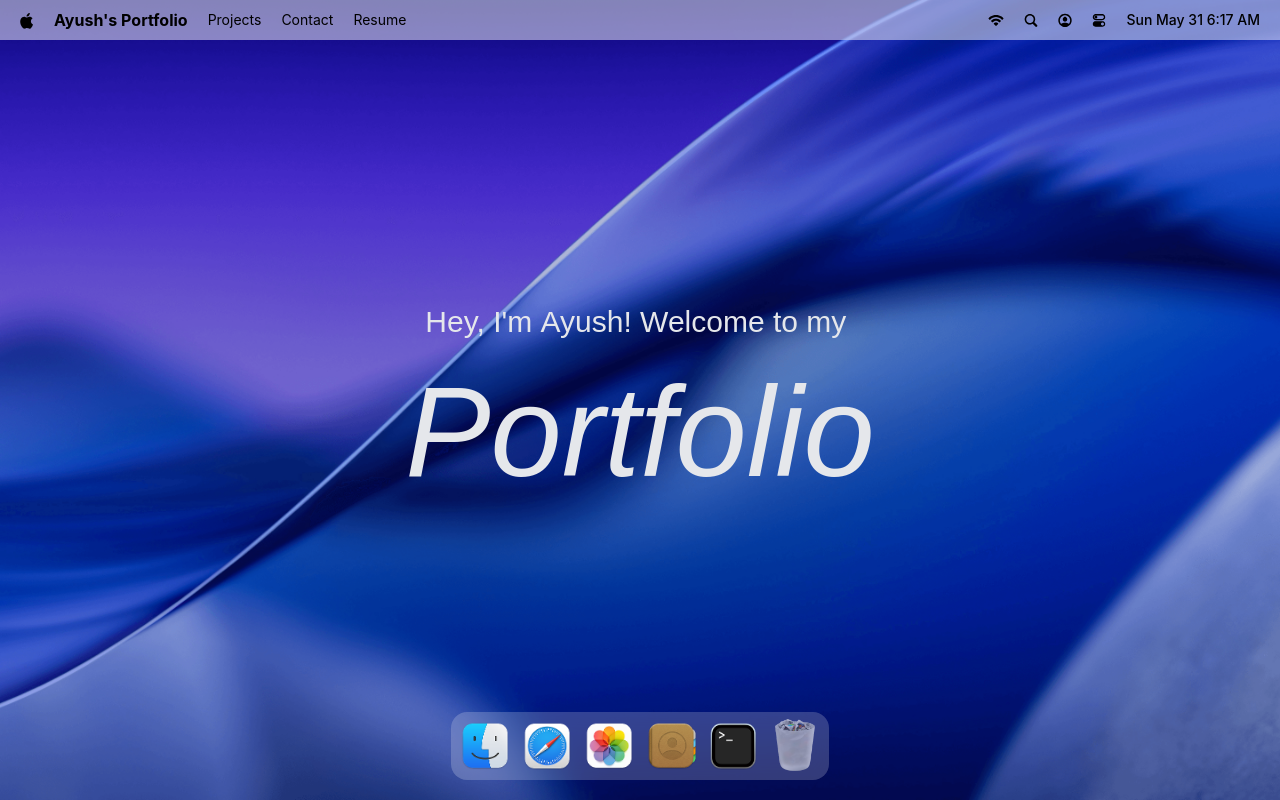
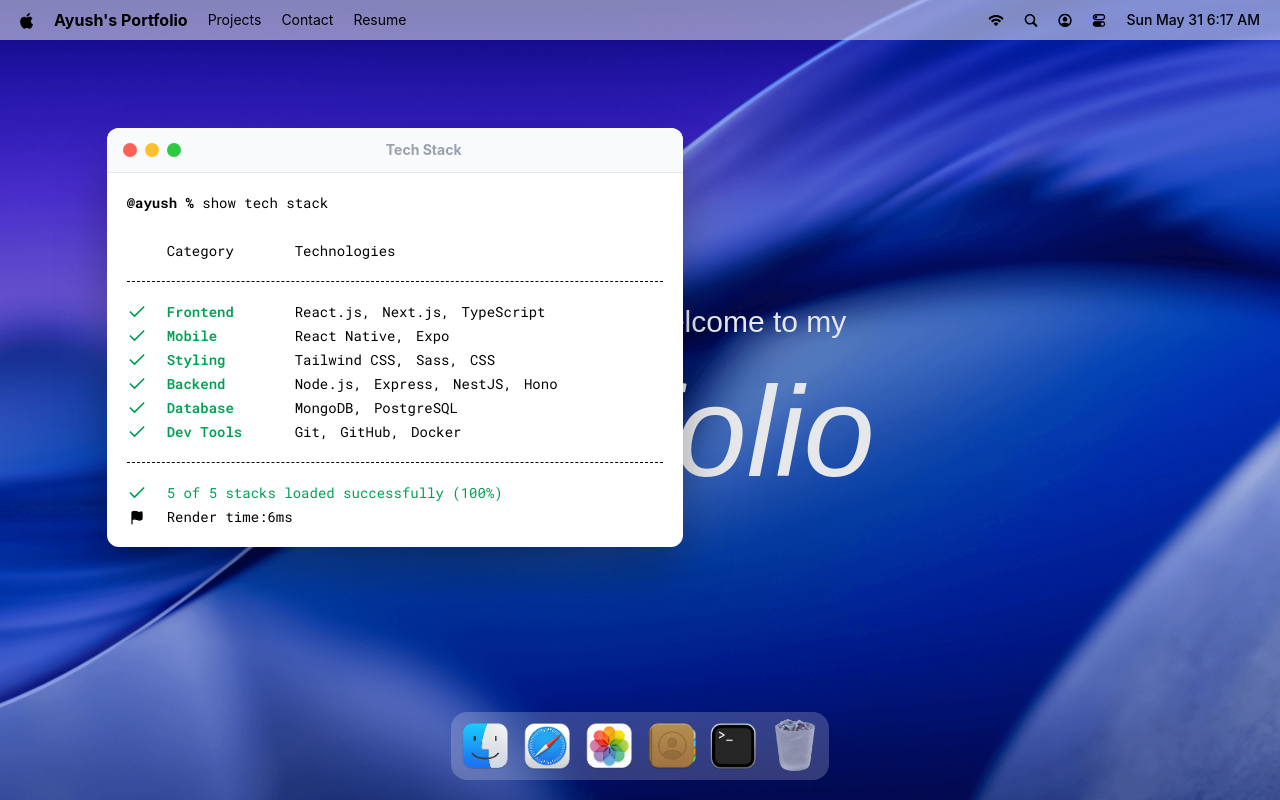
Before and after one commit to PRO-teen/portfolio.-, a React (Vite) app: page / in a window 1280 px wide. Both pictures are taken after a click on the button 733 px from the left and 746 px from the top of the page. Built offline with nearby package versions, Linux system fonts and the light colour scheme; a web font is replaced by a local one.

Commit message:
implement a hoc for managing window states and add the first window - terminal

```diff
--- a/package.json
+++ b/package.json
@@ -14,11 +14,13 @@
     "@tailwindcss/vite": "^4.3.0",
     "dayjs": "^1.11.21",
     "gsap": "^3.15.0",
+    "immer": "^11.1.8",
     "lucide-react": "^1.16.0",
     "react": "^19.2.6",
     "react-dom": "^19.2.6",
     "react-tooltip": "^6.0.5",
-    "tailwindcss": "^4.3.0"
+    "tailwindcss": "^4.3.0",
+    "zustand": "^5.0.14"
   },
   "devDependencies": {
     "@eslint/js": "^10.0.1",
--- a/src/App.jsx
+++ b/src/App.jsx
@@ -1,14 +1,22 @@
-import {Navbar,Welcome , Dock} from './components';
+import { gsap } from "gsap";
+import { Draggable } from "gsap/Draggable";
 
+
+import { Terminal } from "#windows";
+import { Navbar, Welcome, Dock } from "./components";
+
+gsap.registerPlugin(Draggable);
 
 const App = () => {
   return (
-   <main>
-   <Navbar/>
-   <Welcome/>
-    <Dock/>
-   </main>
+    <main>
+      <Navbar />
+      <Welcome />
+      <Dock />
+
+      <Terminal/>
+    </main>
   );
-}
+};
 
 export default App;
--- a/src/components/Dock.jsx
+++ b/src/components/Dock.jsx
@@ -5,9 +5,12 @@
 import {dockApps} from '../constants';
 import {useGSAP} from '@gsap/react';
 import gsap from 'gsap';
+import useWindowStore from '../store/window';
 
 
 const Dock = () => {
+
+  const {windows, openWindow, closeWindow} = useWindowStore();
     const dockRef = useRef(null);
 
   useGSAP(() => {
@@ -65,7 +68,21 @@
 
 
     const toggleApp = (app) => {
+      if(!app.canOpen) return;
 
+      const window = windows[app.id];
+
+      if(!window) {
+        console.error(`Window with id ${app.id} not found`);
+        return;
+      }
+
+      if(window.isOpen){
+        closeWindow(app.id);
+      }else{
+        openWindow(app.id);
+      }
+      console.log(windows);
     };
 
   return (
--- /dev/null
+++ b/src/components/WindowControls.jsx
@@ -0,0 +1,16 @@
+import useWindowStore from "#store/window";
+
+const WindowControls = ({target}) => {
+  const {closeWindow} = useWindowStore();
+  return (
+    <div id="window-controls">
+    <div className="close" onClick={() => closeWindow(target)}/>
+
+    <div className="minimize" />
+    <div className="maximize" />
+
+    </div>
+  );
+}
+
+export default WindowControls;
--- a/src/components/index.js
+++ b/src/components/index.js
@@ -1,9 +1,11 @@
 import Navbar from "./Navbar";
 import Welcome from "./Welcome";
 import Dock from "./Dock";
+import WindowControls from "./WindowControls";
 
 export {
   Navbar,
   Welcome,
-  Dock
+  Dock,
+  WindowControls
 }
--- /dev/null
+++ b/src/hoc/WindowWrapper.jsx
@@ -0,0 +1,60 @@
+import useWindowStore from "../store/window.js";
+import {useRef , useLayoutEffect} from "react";
+import {useGSAP} from "@gsap/react";
+import gsap from "gsap";
+import {Draggable} from "gsap/Draggable";
+
+const WindowWrapper = ( Component,windowKey) => {
+    const Wrapped = (props) => {
+        const {focusWindow , windows} = useWindowStore();
+        const {isOpen , zIndex} = windows[windowKey];
+        const ref = useRef(null);
+
+        useGSAP(() => {
+            const el = ref.current;
+
+            if(!el || !isOpen) return;
+
+            el.style.display = "block";
+
+            gsap.fromTo(
+                el,
+                {scale:0.8, opacity:0,y:40},
+                {opacity:1, scale:1, y:0, duration:0.4,
+                ease:"power3.out"});
+        },[isOpen]);
+
+        useGSAP(() => {
+            const el = ref.current;
+            if(!el) return;
+           const [istance]= Draggable.create(el, { onPress: () =>
+                focusWindow(windowKey) });
+
+                return () => istance.kill();
+        },[]);
+
+        useLayoutEffect(() => {
+            const el = ref.current;
+            if(!el) return;
+            el.style.display = isOpen ? "block" : "none";
+        },[isOpen]);
+
+        return(
+        <section
+        id={windowKey}
+        ref={ref}
+        style={{zIndex}}
+        className="absolute"
+        >
+         <Component {...props} />
+        </section>
+        )
+    };
+
+    Wrapped.displayName = `WindowWrapper(${Component.displayName ||
+     Component.name || 'Component'})`;
+
+  return Wrapped;
+}
+
+export default WindowWrapper;
--- /dev/null
+++ b/src/store/window.js
@@ -0,0 +1,40 @@
+import {create} from "zustand";
+import {immer} from "zustand/middleware/immer";
+import {INITIAL_Z_INDEX,WINDOW_CONFIG} from "../constants/index.js";
+
+
+export const useWindowStore = create(
+    immer((set) => ({
+        windows: WINDOW_CONFIG,
+        nextZIndex: INITIAL_Z_INDEX + 1,
+
+        openWindow:(windowKey , data = null)=>
+            set((state) => {
+                const win = state.windows[windowKey];
+                if(!win) return;
+                win.isOpen = true;
+                win.nextZIndex = state.nextZIndex;
+                win.data = data ?? win.data;
+                state.nextZIndex += 1;
+
+            }),
+            closeWindow:(windowKey)=>
+            set((state) => {
+                const win = state.windows[windowKey];
+                win.isOpen = false;
+                win.nextZIndex = INITIAL_Z_INDEX;
+                win.data = null;
+
+            }),
+
+            focusWindow:(windowKey)=>
+            set((state) => {
+                const win = state.windows[windowKey];
+                win.nextZIndex = INITIAL_Z_INDEX;
+
+            }),
+
+    })),
+);
+
+export default useWindowStore;
--- /dev/null
+++ b/src/windows/Terminal.jsx
@@ -0,0 +1,62 @@
+import WindowWrapper from "../hoc/WindowWrapper";
+import {techStack} from "../constants/index";
+import {Check,Flag} from "lucide-react";
+import WindowControls from "#components/WindowControls";
+
+const Terminal = () => {
+  return (
+  <>
+    <div id="window-header">
+    <WindowControls target="terminal" />
+    <h2>Tech Stack</h2>
+    </div>
+
+    <div className="techstack">
+    <p>
+        <span className="font-bold">@ayush % </span>
+        show tech stack
+    </p>
+
+    <div className="label">
+        <p className="w-32">Category</p>
+        <p>Technologies</p>
+    </div>
+
+    <ul className="content">
+    {techStack.map(({category, items}) => (
+        <li key={category} className="flex items-center">
+            <Check className="check" size={20} />
+            <h3>{category}</h3>
+
+            <ul>
+                {items.map((item, i) => (
+                    <li key={i}>
+                    {item}
+                    {i < items.length -1 ? "," :""}
+                    </li>
+                ))}
+            </ul>
+
+        </li>
+    ))}
+    </ul>
+
+    <div className="footnote">
+        <p>
+            <Check size={20} />  5 of 5 stacks loaded successfully (100%)
+        </p>
+        <p className="text-black">
+        <Flag size={15} fill="black" />
+        Render time:6ms
+        </p>
+    </div>
+
+
+    </div>
+  </>
+  );
+};
+
+const TerminalWindow = WindowWrapper(Terminal, "terminal");
+
+export default TerminalWindow;
--- /dev/null
+++ b/src/windows/index.js
@@ -0,0 +1,4 @@
+import Terminal from './Terminal';
+
+
+export { Terminal };
```
Also changed, not shown: 1 other file (tests, documents, lock files or other folders).
